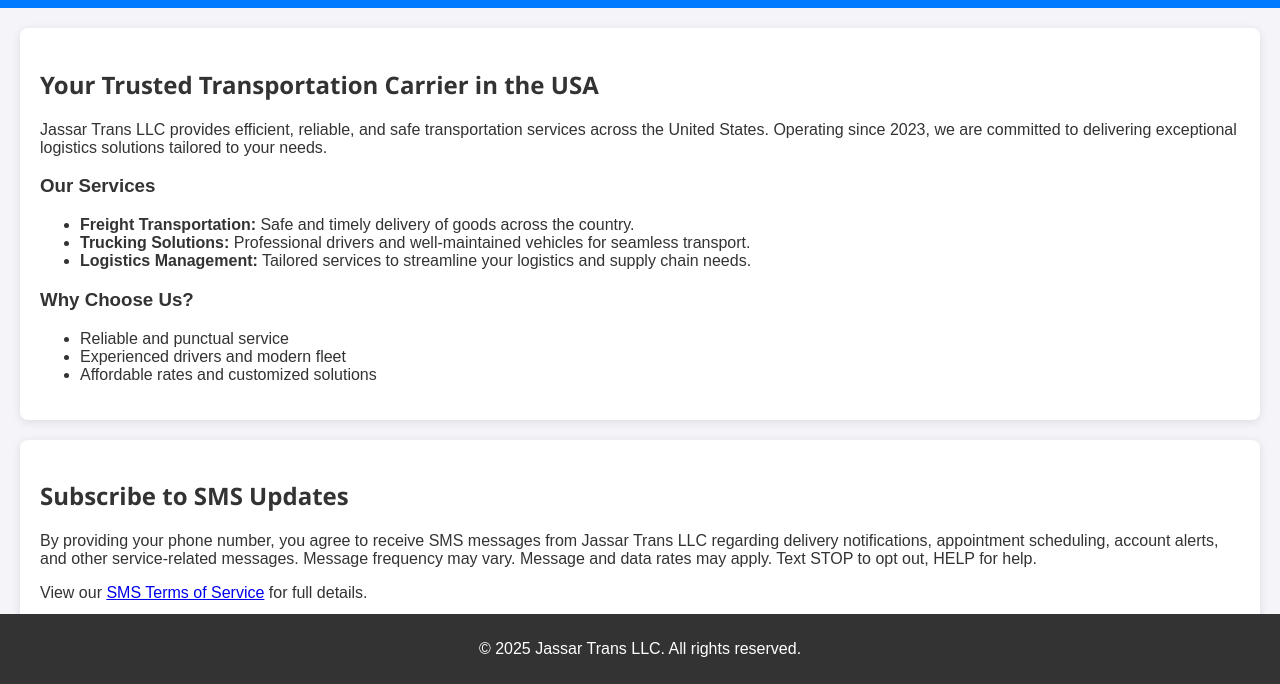
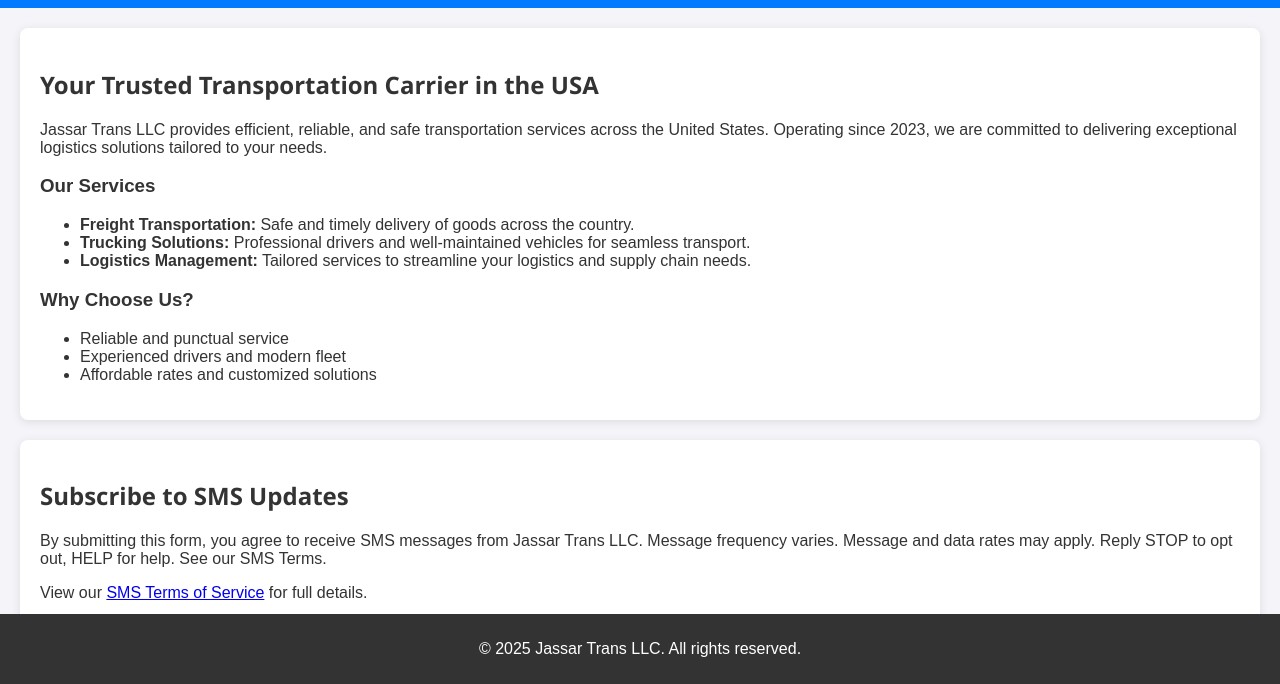
Before and after one commit to JassarTransLLC/jassar-trans-llc-website, a plain HTML site: page index.html in a window 1280 px wide. Shown: the part 116-800 px from the top of the page. Drawn offline with Linux system fonts and the light colour scheme.

Commit message:
Update index.html

```diff
--- a/index.html
+++ b/index.html
@@ -39,9 +39,9 @@
     <section>
   <h2>Subscribe to SMS Updates</h2>
   <p>
-    By providing your phone number, you agree to receive SMS messages from Jassar Trans LLC regarding delivery notifications, appointment scheduling, account alerts, and other service-related messages.
-    Message frequency may vary. Message and data rates may apply.
-    Text STOP to opt out, HELP for help.
+    By submitting this form, you agree to receive SMS messages from Jassar Trans LLC. Message frequency varies.
+    Message and data rates may apply.
+    Reply STOP to opt out, HELP for help. See our SMS Terms.
   </p>
   <p>
     View our <a href="sms-terms-of-service.html">SMS Terms of Service</a> for full details.
```
